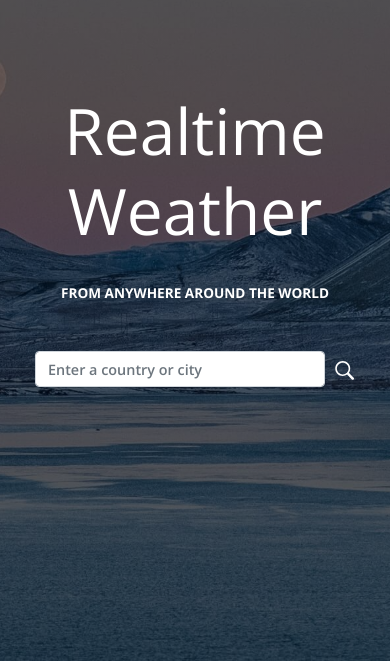
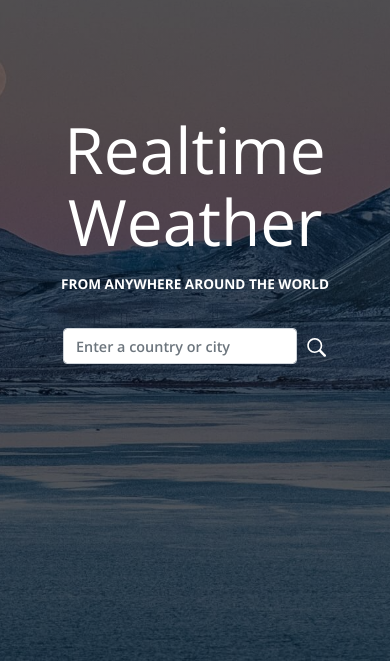
Before and after one commit to yewyewXD/React-Weather-App, a React (Create React App) app: page / in a window 390 px wide. Shown: the part 183-844 px from the top of the page. Built offline with nearby package versions, Linux system fonts and the light colour scheme; no server answers.

Commit message:
improve spacings

```diff
--- a/src/pages/LandingPage.jsx
+++ b/src/pages/LandingPage.jsx
@@ -21,7 +21,7 @@ export default function LandingPage() {
   return (
     <main className="landing-page all-center-column">
       <div className="container">
-        <div className="caption text-center text-white mb-5">
+        <div className="caption text-center text-white mb-sm-5 mb-4">
           <div className="title light">Realtime Weather</div>
           <div className="subtitle bold text-uppercase">
             from anywhere around the world
--- a/src/styles/LandingStyles.scss
+++ b/src/styles/LandingStyles.scss
@@ -55,15 +55,16 @@
   .landing-page {
     .caption {
       .title {
-        line-height: 5rem;
-        margin-bottom: 2rem;
+        line-height: 4.5rem;
+        margin-bottom: 1rem;
       }
       .subtitle {
         font-size: 0.85rem;
       }
     }
     .search-box {
-      width: 20rem;
+      padding-top: 10px;
+      width: 16.5em;
       input {
         font-size: 0.9rem;
       }
@@ -75,9 +76,9 @@
   .landing-page {
     .caption {
       .title {
-        font-size: 3.5rem;
-        line-height: 4.5rem;
-        margin-bottom: 2rem;
+        font-size: 3.4rem;
+        line-height: 3.6rem;
+        margin-bottom: 1rem;
       }
       .subtitle {
         font-size: 0.8rem;
```
